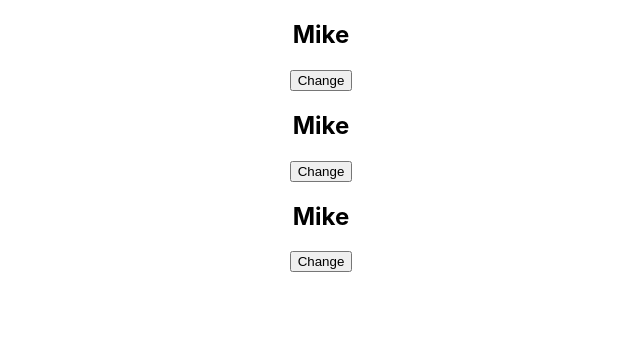
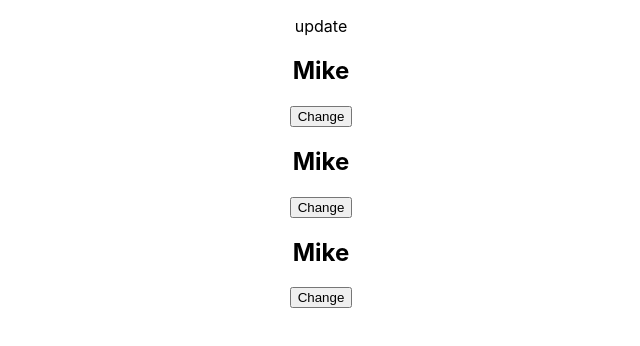
Before and after one commit to lofbgmlve/React-practice, a React (Create React App) app: page / in a window 1280 px wide. Shown: the top 346 px of the page, without its empty margins (319-959 px from the left). Built offline with nearby package versions, Linux system fonts and the light colour scheme.

Commit message:
commit test update

```diff
--- a/src/App.js
+++ b/src/App.js
@@ -8,7 +8,7 @@ function App() {
 
   return (
     <div className="App">
-
+     <p>update</p>
       <Hello />
       <Hello />
       <Hello />
```
